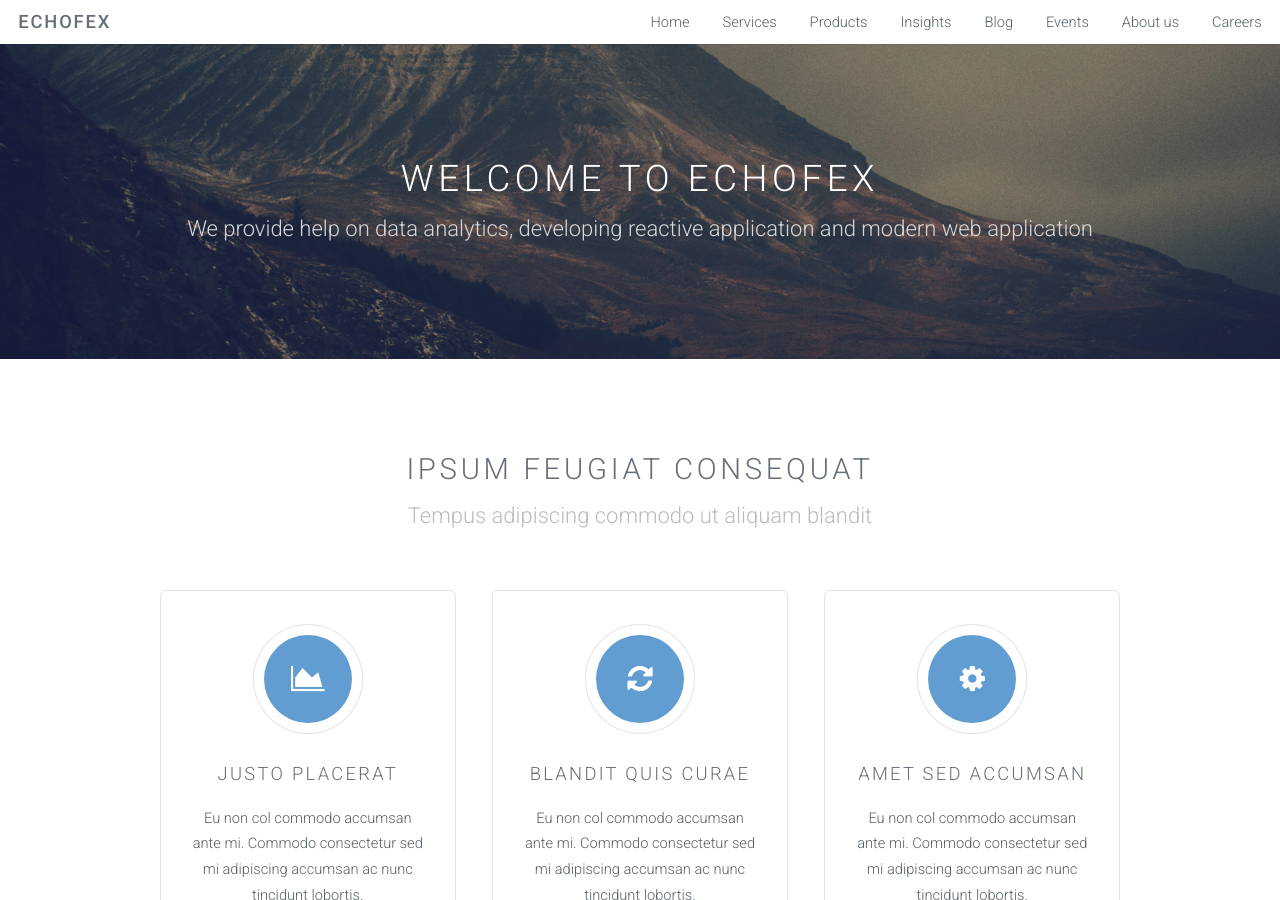
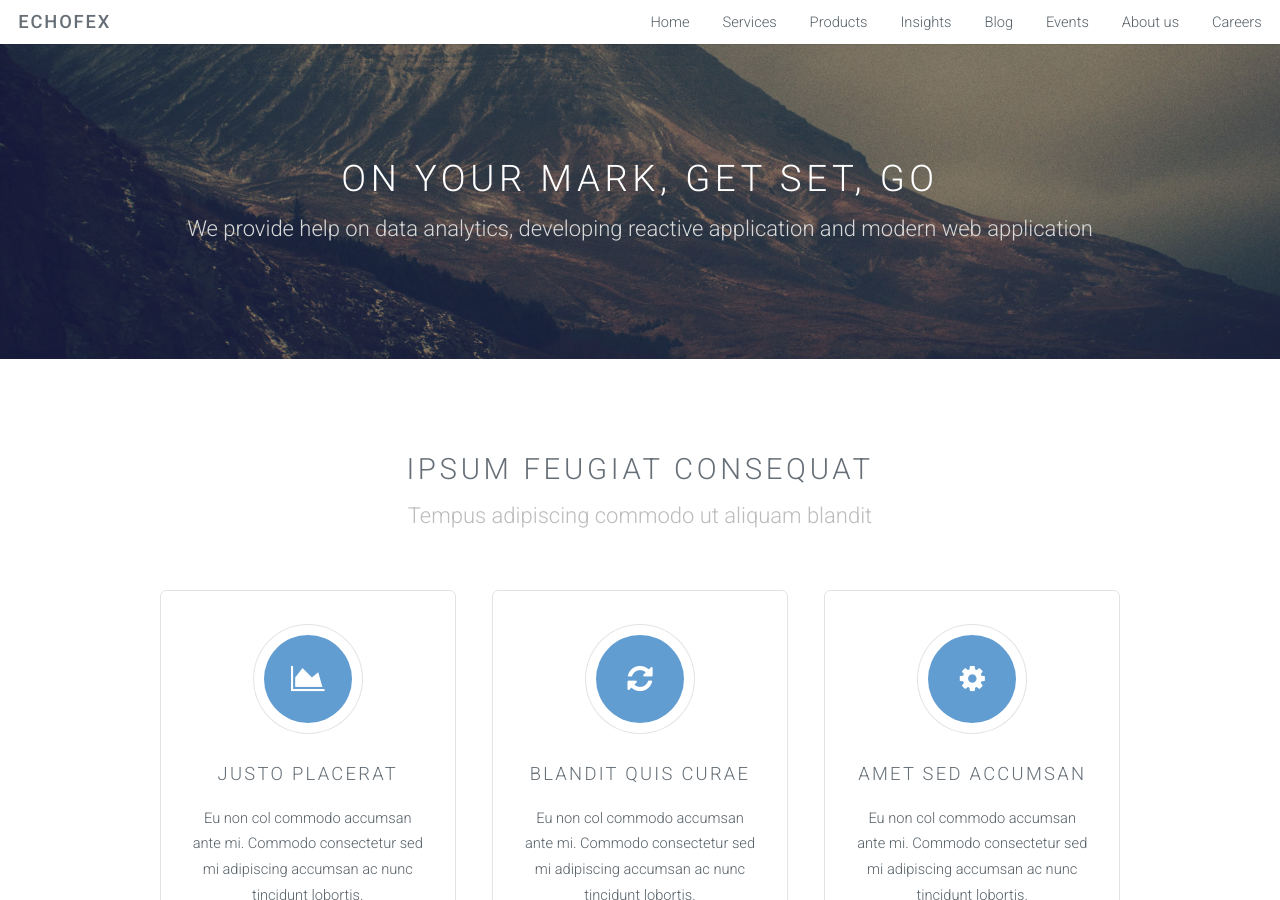
Before and after one commit to RobinNagpal/Ion-Jekyll-Theme, a Jekyll site: the page built from index.html, in a window 1280 px wide and 900 px high. Built offline with Jekyll 4.4.1, drawn with Linux system fonts in a browser that asks for light colours.

```diff
--- /dev/null
+++ b/CNAME
@@ -0,0 +1 @@
+echofex.com
--- a/_layouts/landing-page.html
+++ b/_layouts/landing-page.html
@@ -10,7 +10,7 @@
         <!-- Banner -->
         <section id="banner">
             <div class="inner">
-                <h2>Welcome to Echofex</h2>
+                <h2>On your mark, Get Set, Go</h2>
                 <p>We provide help on data analytics, developing reactive application and modern web application</p>
                 <!--<ul class="actions">-->
                     <!--<li><a href="#content" class="button big special">Sign Up</a></li>-->
```
